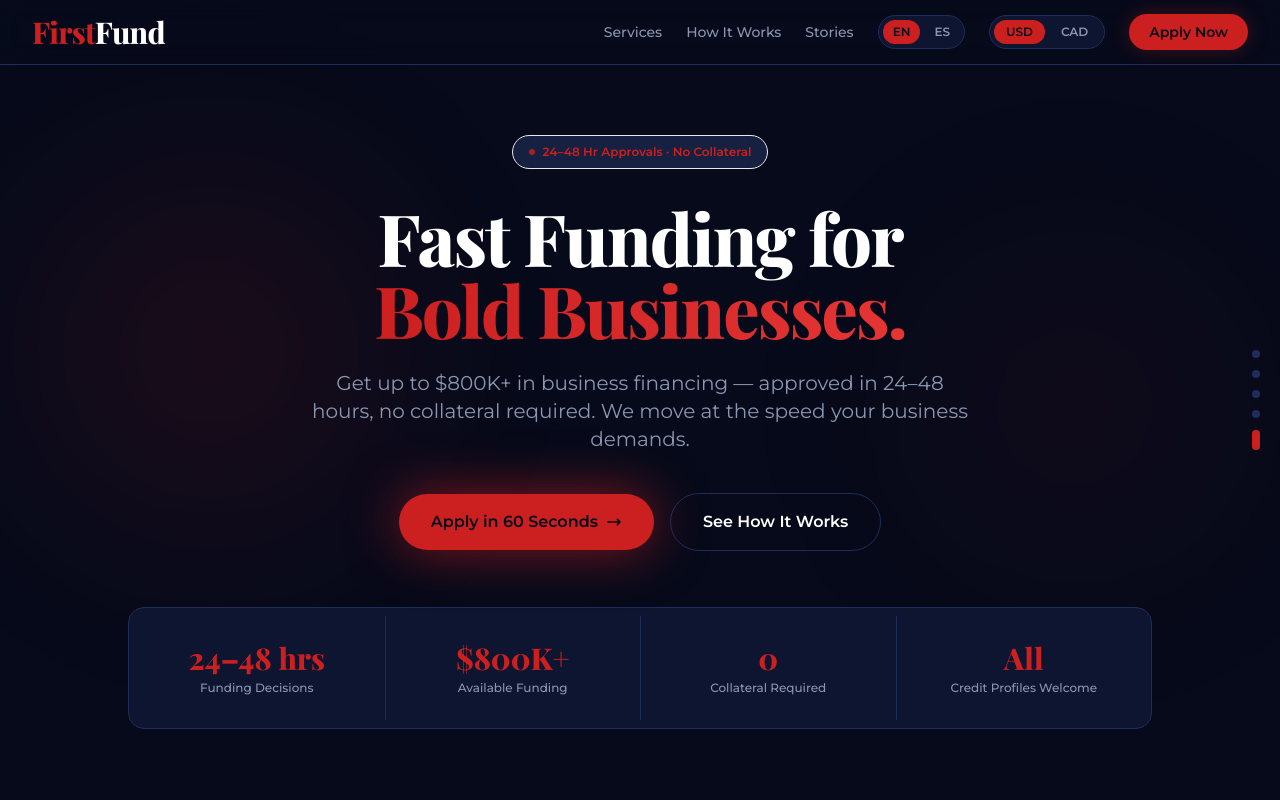
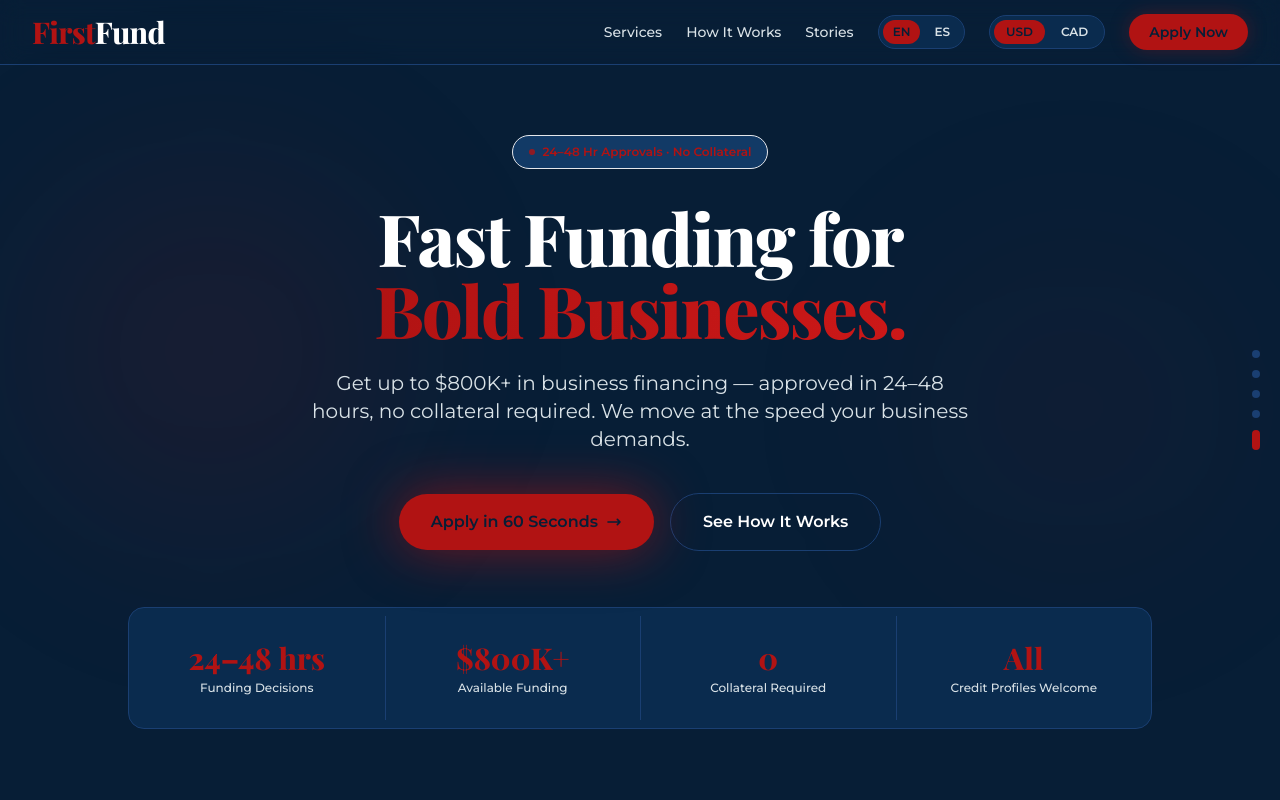
Before and after one commit to domgoodfellow/first-fund, a Next.js app in the folder web/: page / in a window 1280 px wide. Shown: the top 800 px of the page. Built offline with nearby package versions, Linux system fonts and the light colour scheme.

Commit message:
"Feature: Spidey colors for Merica"

```diff
--- a/web/app/globals.css
+++ b/web/app/globals.css
@@ -19,17 +19,17 @@
 
 /* ── US theme — red on navy ── */
 [data-country="US"] {
-  --ff-bg:          #060a1a;
-  --ff-surface:     #0d1530;
-  --ff-surface-alt: #111a3a;
-  --ff-raised:      #162040;
-  --ff-dark-alt:    #162040;
-  --ff-accent:      #cc1f1f;
-  --ff-glow:        #e53535;
+  --ff-bg:          #071E36;
+  --ff-surface:     #0A2B4E;
+  --ff-surface-alt: #0D3258;
+  --ff-raised:      #123A66;
+  --ff-dark-alt:    #123A66;
+  --ff-accent:      #B11313;
+  --ff-glow:        #CC1818;
   --ff-text:        #fcfcfc;
-  --ff-muted:       #8b96b0;
-  --ff-border:      #1e2d5a;
-  --ff-accent-rgb:  204, 31, 31;
+  --ff-muted:       #D9E2E7;
+  --ff-border:      #1A3F72;
+  --ff-accent-rgb:  177, 19, 19;
 }
 
 @layer base {
```
